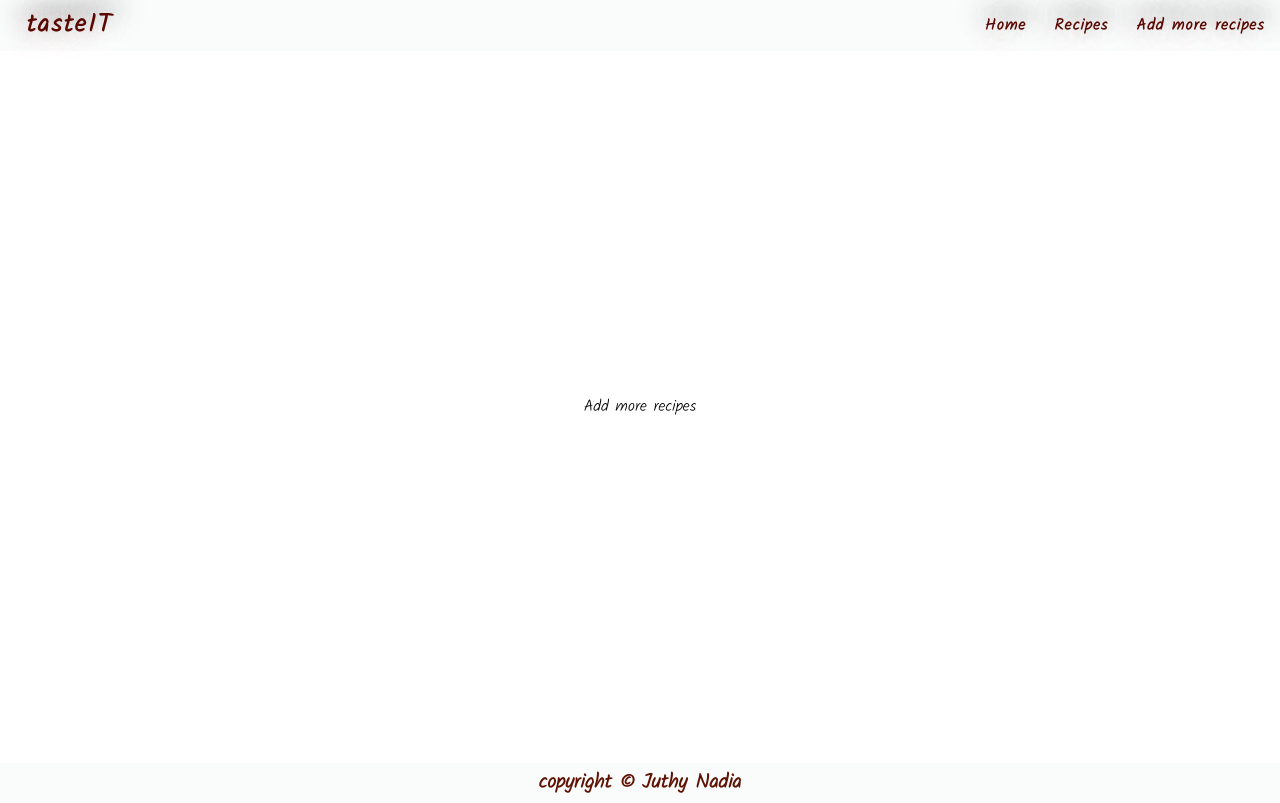
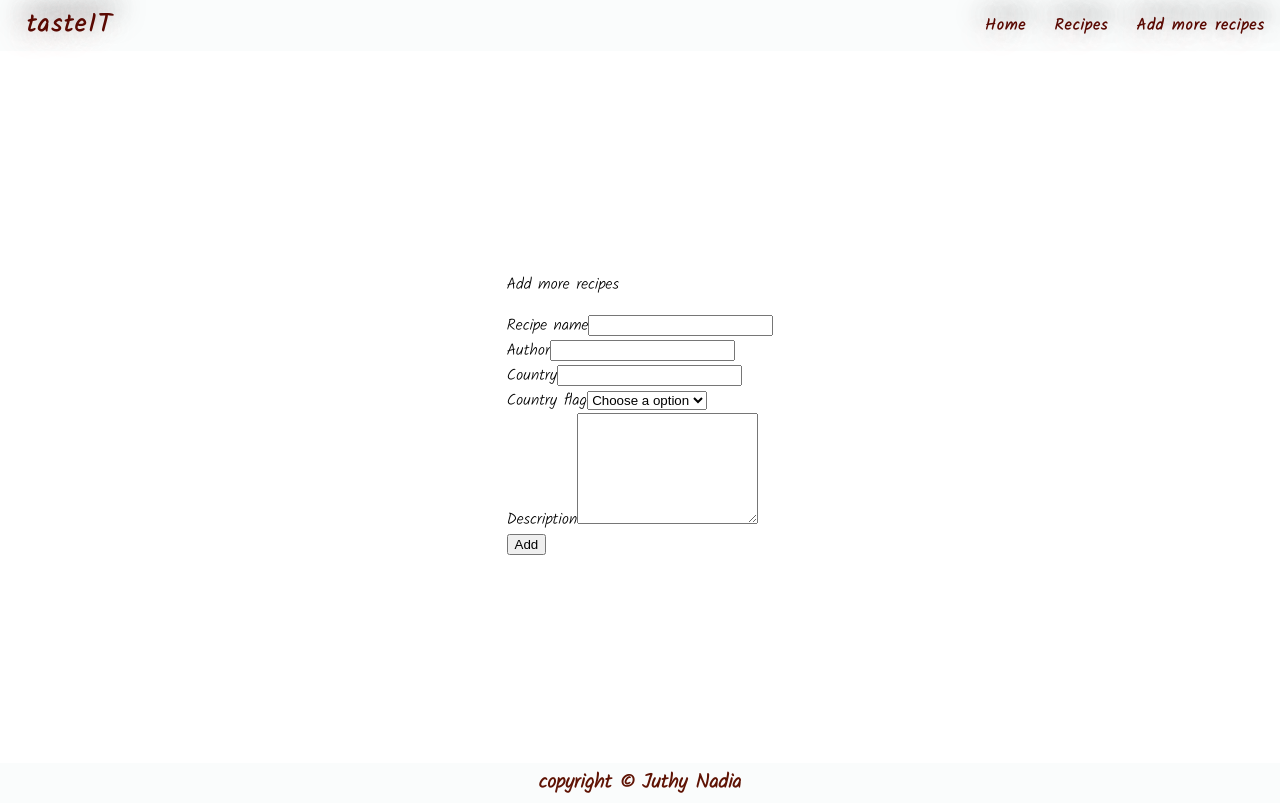
Before and after one commit to JuthyNadi-a/tasteIT, a React (Create React App) app: page /add in a window 1280 px wide. Built offline with nearby package versions, Linux system fonts and the light colour scheme; a web font is replaced by a local one.

Commit message:
added form

```diff
--- a/src/components/Add.jsx
+++ b/src/components/Add.jsx
@@ -1,10 +1,11 @@
 import React  from 'react';
-
+import Form from './Form';
 
 const Add = () => {
     return (
         <div>
             <p>Add more recipes</p>
+            <Form/>
         </div>
     );
 };
--- a/src/components/Form.jsx
+++ b/src/components/Form.jsx
@@ -1,34 +1,34 @@
 import React from 'react';
 
-const Form = ({submit, inputHandler, firstName, lastName, phoneNumber, role, message}) => {
+const Form = ({submit, inputHandler, recipeName, author, recipeCountry, description}) => {
     return (
             <form className='content' onSubmit={submit}>
-                <div className='inputs firstName'>
-                    <label htmlFor="firstName">First name</label>
-                    <input type="text" name="firstName" id="firstName" value={firstName} onChange={inputHandler}/>
+                <div className='inputs recipeName'>
+                    <label htmlFor="recipeName">Recipe name</label>
+                    <input type="text" name="recipeName" id="recipeName" value={recipeName} onChange={inputHandler}/>
                 </div>
-                <div className='inputs lastName'>
-                    <label htmlFor="lastName">Last name</label>
-                    <input type="text" name="lastName" id="lastName" value={lastName} onChange={inputHandler}/>
+                <div className='inputs author'>
+                    <label htmlFor="author">Author</label>
+                    <input type="text" name="author" id="author" value={author} onChange={inputHandler}/>
                 </div>
                 <div className='inputs'>
-                    <label htmlFor="phoneNumber">Phone number</label>
-                    <input type="tel" name="phoneNumber" id="phoneNumber" value={phoneNumber} onChange={inputHandler}/>
+                    <label htmlFor="recipeCountry">Country</label>
+                    <input type="tel" name="recipeCountry" id="recipeCountry" value={recipeCountry} onChange={inputHandler}/>
                 </div>
                 <div className='inputs'>
-                    <label htmlFor="role">Role</label>
-                    <select name='role' id="role" onChange={inputHandler} defaultValue="choice">
+                    <label htmlFor="countryFlag">Country flag</label>
+                    <select name='countryFlag' id="countryFlag" onChange={inputHandler} defaultValue="choice">
                         <option value="choice" disabled>Choose a option</option>
-                        <option value="teacher">Teacher</option>
+                        {/* <option value="teacher">Teacher</option>
                         <option value="student">Student</option>
-                        <option value="other">Other</option>
+                        <option value="other">Other</option> */}
                     </select>
                 </div>
                 <div className='inputs'>
-                    <label htmlFor="mesage">Message</label>
-                    <textarea name="message" id="message" cols="20" rows="7" value={message} onChange={inputHandler}></textarea>
+                    <label htmlFor="mesage">Description</label>
+                    <textarea name="description" id="description" cols="20" rows="7" value={description} onChange={inputHandler}></textarea>
                 </div>
-                <button type="submit" id='send'>Send</button>
+                <button type="submit" id='send'>Add</button>
             </form>
     )
 }
```
